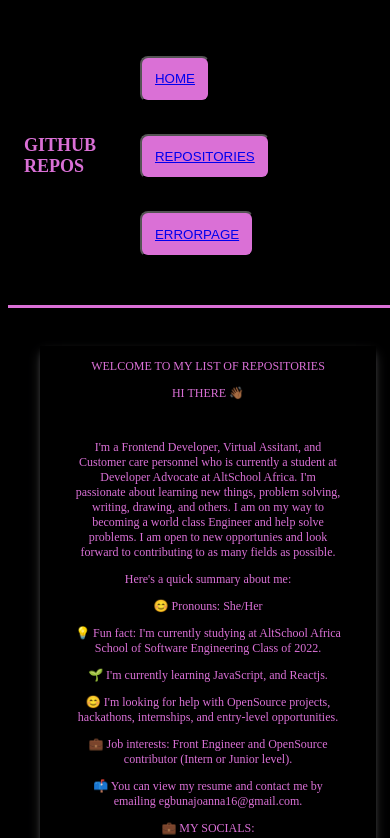
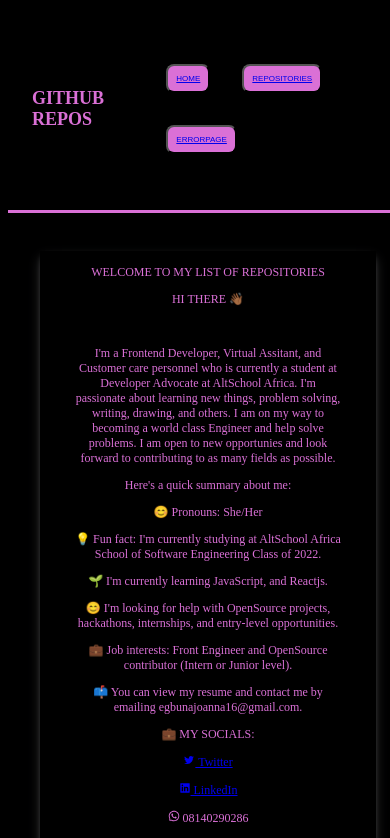
Before and after one commit to JoannaAmy/Exam-AltSchool-2, a React (Create React App) app: page /home in a window 390 px wide. Shown: the top 838 px of the page. Built offline with nearby package versions, Linux system fonts and the light colour scheme.

Commit message:
more updates

```diff
--- a/src/App.css
+++ b/src/App.css
@@ -16,17 +16,16 @@ body {
   .Navbar {
     padding: 1.5rem;
   }
-}
-@media screen and (max-width: 425px) {
-  .Navbar {
-    padding: 1rem;
+  .navLink {
+    padding: 0.3rem;
+    font-size: 0.5rem;
+  }
+
+  .navButton {
+    font-size: 0.5rem;
   }
 }
-@media screen and (max-width: 320px) {
-  .navbar {
-    padding: 0.7rem;
-  }
-}
+
 .navLink {
   margin-left: auto;
   font-size: 1.5rem;
```
